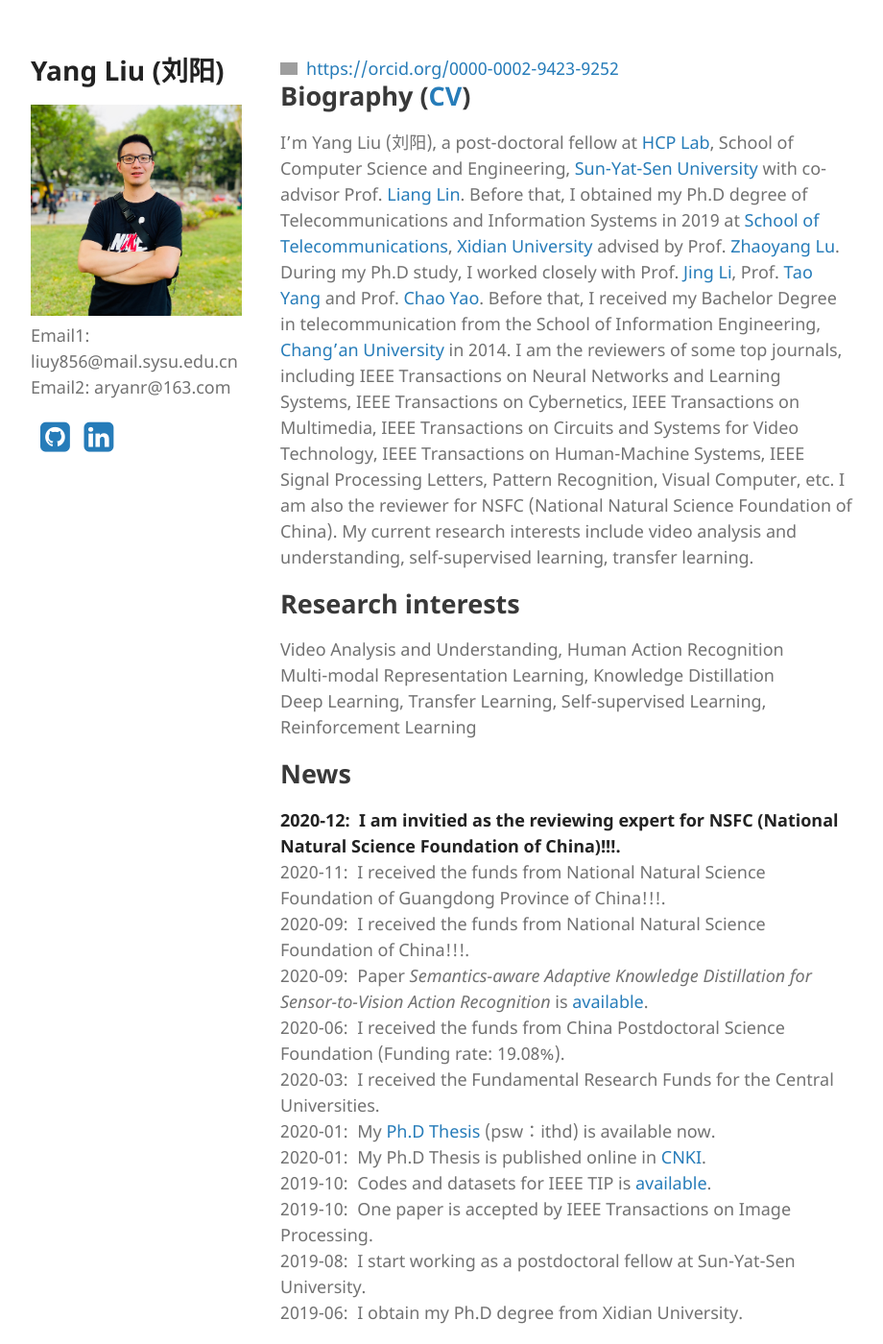
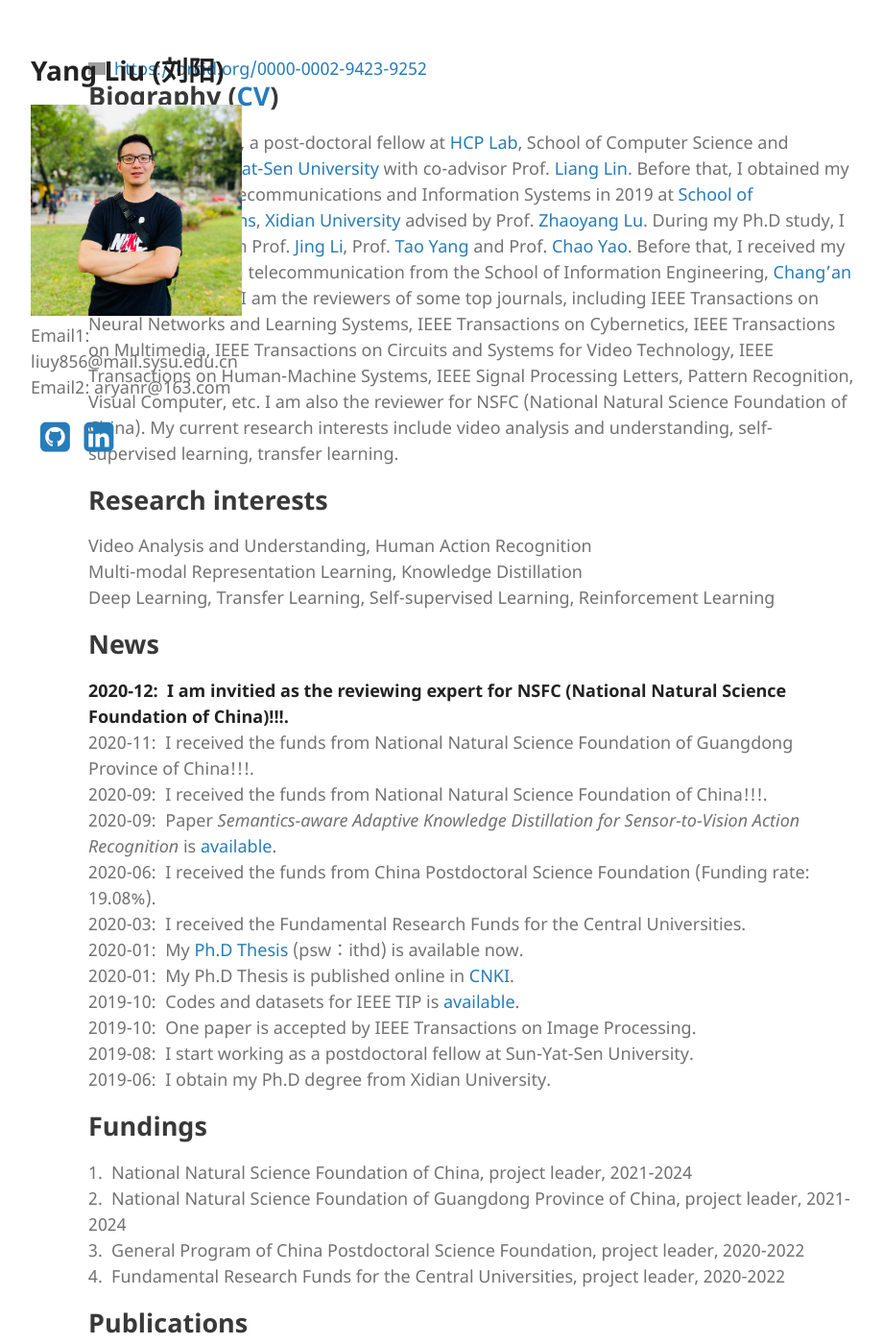
Before and after one commit to YangLiu9208/home, a Jekyll site: the page built from index.md, in a window 1280 px wide and 1400 px high. Shown: the whole window at 96% size, without its empty margins (178-1098 px from the left). Built offline with Jekyll 4.4.1, drawn with Linux system fonts in a browser that asks for light colours; a style sheet for code colours, icons or effects is not loaded; grey boxes are pictures that could not be loaded.

Commit message:
Update jekyll-theme-minimal.scss

```diff
--- a/_sass/jekyll-theme-minimal.scss
+++ b/_sass/jekyll-theme-minimal.scss
@@ -6,7 +6,7 @@ body {
   padding:50px;
   font: 18px/1.5 "Noto Sans", "Helvetica Neue", Helvetica, Arial, sans-serif;
   color:#727272;
-  font-weight:400;
+  font-weight:500;
 }
 
 h1, h2, h3, h4, h5, h6 {
@@ -173,7 +173,7 @@ header ul a strong {
 }
 
 section {
-  width:600px;
+  width:800px;
   float:right;
   padding-bottom:50px;
 }
@@ -260,7 +260,7 @@ footer {
   }
 
   header li, header ul li + li + li {
-    width:33%;
+    width:50%;
   }
 }
 
```
